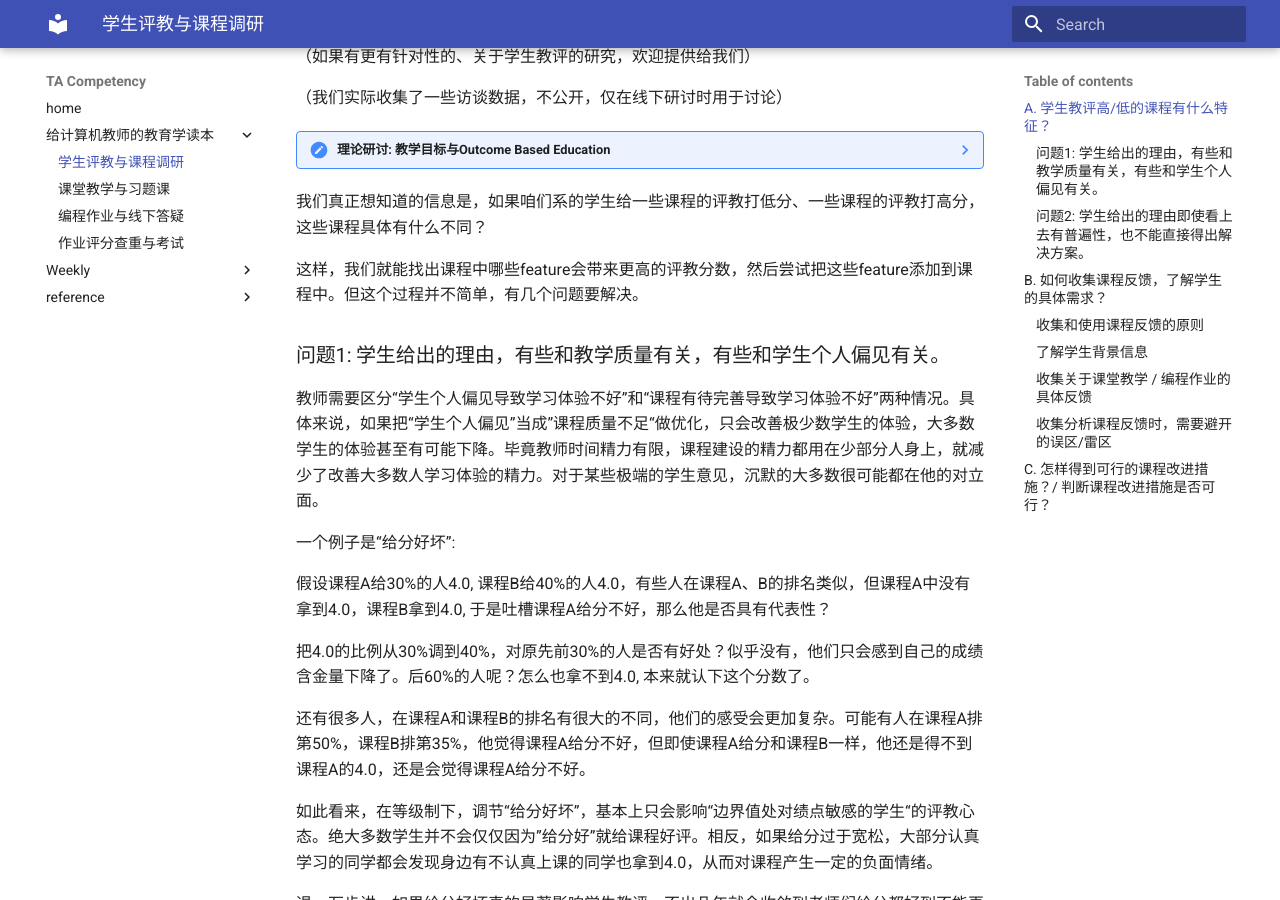
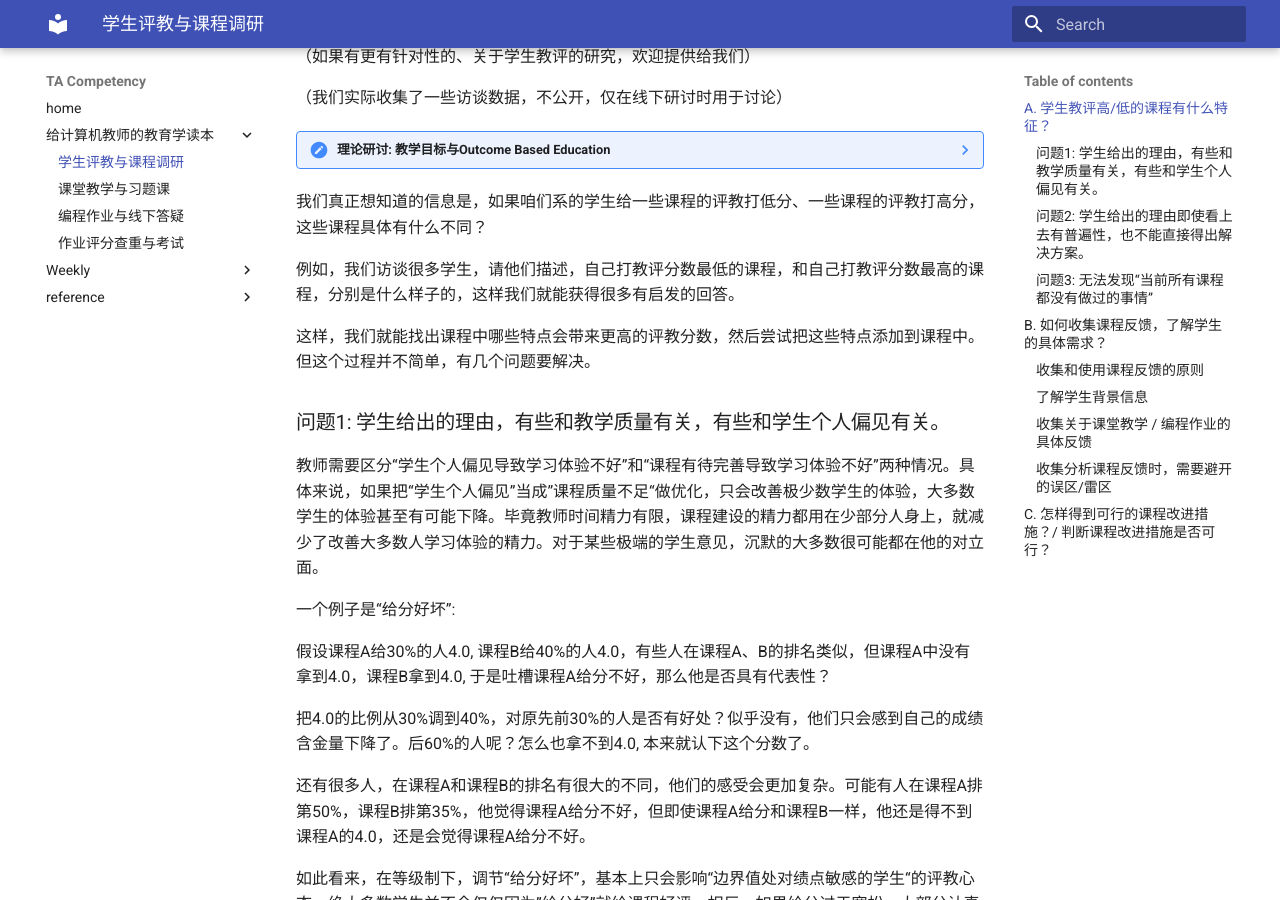
Before and after one commit to THUCSTAC/TAC, an MkDocs documentation site: the page built from docs/textbook/evaluation&survey.md, in a window 1280 px wide and 900 px high, scrolled down 2010 px. Built offline with MkDocs 1.6.1 and Material for MkDocs 9.7.7, drawn with Linux system fonts in a browser that asks for light colours; some of the changed text lies outside the part shown.

Commit message:
update ch1

```diff
--- a/docs/textbook/evaluation&survey.md
+++ b/docs/textbook/evaluation&survey.md
@@ -78,7 +78,9 @@
 
 我们真正想知道的信息是，如果咱们系的学生给一些课程的评教打低分、一些课程的评教打高分，这些课程具体有什么不同？
 
-这样，我们就能找出课程中哪些feature会带来更高的评教分数，然后尝试把这些feature添加到课程中。但这个过程并不简单，有几个问题要解决。
+例如，我们访谈很多学生，请他们描述，自己打教评分数最低的课程，和自己打教评分数最高的课程，分别是什么样子的，这样我们就能获得很多有启发的回答。
+
+这样，我们就能找出课程中哪些特点会带来更高的评教分数，然后尝试把这些特点添加到课程中。但这个过程并不简单，有几个问题要解决。
 
 ### 问题1: 学生给出的理由，有些和教学质量有关，有些和学生个人偏见有关。
 
@@ -118,6 +120,10 @@
 
 具体解决这些问题，需要我们在课程中对学生有更加具体的了解，也就是说，需要一系列具体的调研来了解学生的需求，获得更及时的反馈。
 
+### 问题3: 无法发现“当前所有课程都没有做过的事情”
+
+这样收集同学们的看法，整理出“教评分数最高的课程的特点”，然后照此进行教学设计，即使整个过程准确无误，实际上也只是拟合了“现有教评最好的课程”。这当然是一步好的开始，但如果同学们有一些需求，在当前的所有课程里都没有注意到，那么用这种方式，其实也是无法找出对应的解决方案的。
+
 ??? note "跨界灵感: 在课程中缩短反馈周期/采样周期"
 
     在自动控制领域中，反馈(feedback)指的是将系统输出信号反馈到输入端，用输入信号和输出信号的函数对系统进行控制，力图减少现实输出信号和理想输出信号之间的偏差。
@@ -153,6 +159,7 @@
     或许我们也需要“听学生的，但不要照着做”，未必像乔布斯那么偏执，但至少可以像福特一样，从”想要更快的马车“，分析出”想要更快的交通方式“这一本质需求，然后采取用户没有设想过的方式来满足他的本质需求。
 
 （线下研讨时，会有两个讨论话题：同样是反馈/改进的机制，学生教评和论文审稿有什么不同？根据访谈材料，同学们会给一节什么样的课打最高/最低的教评分数？）
+
 
 ## B. 如何收集课程反馈，了解学生的具体需求？
 
```
